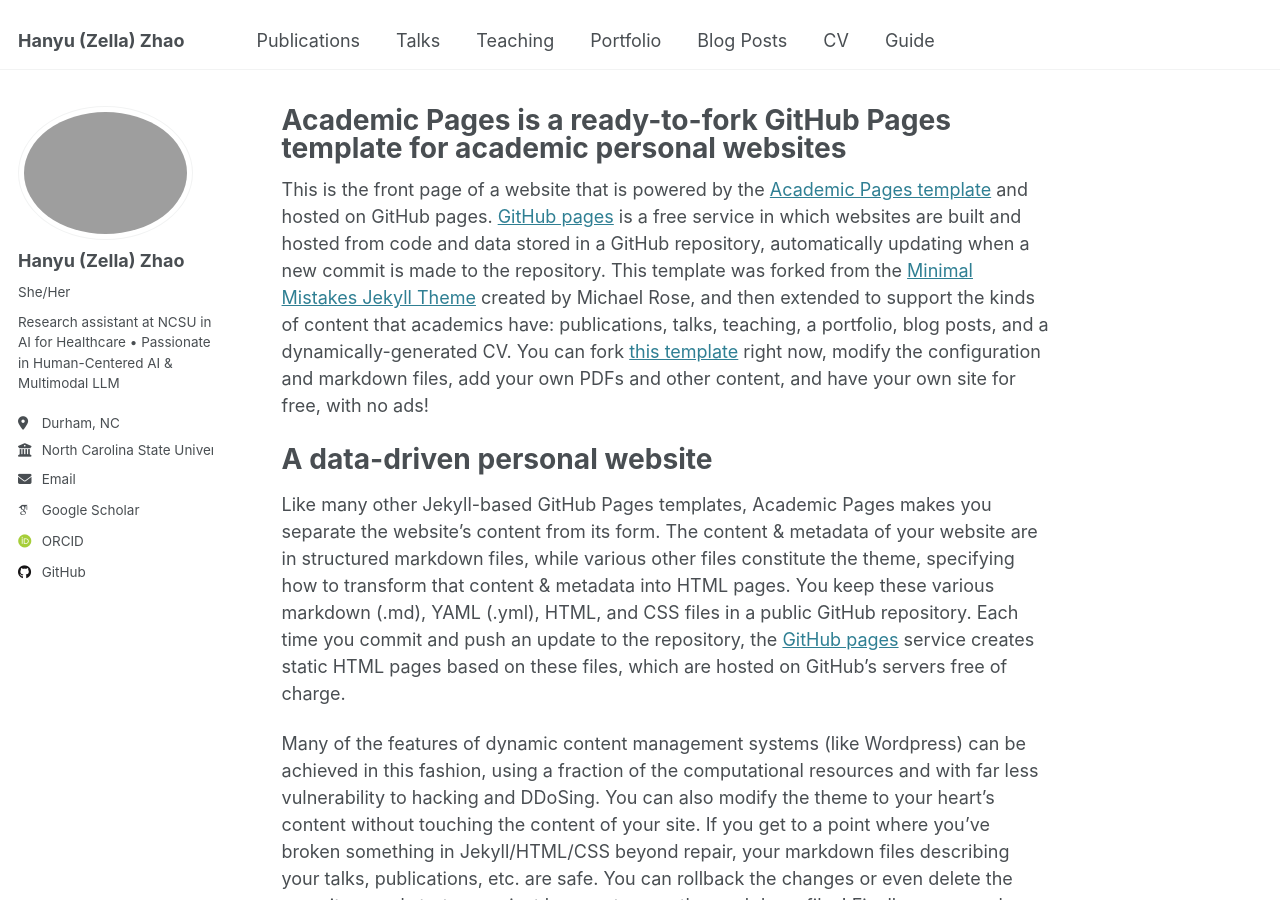
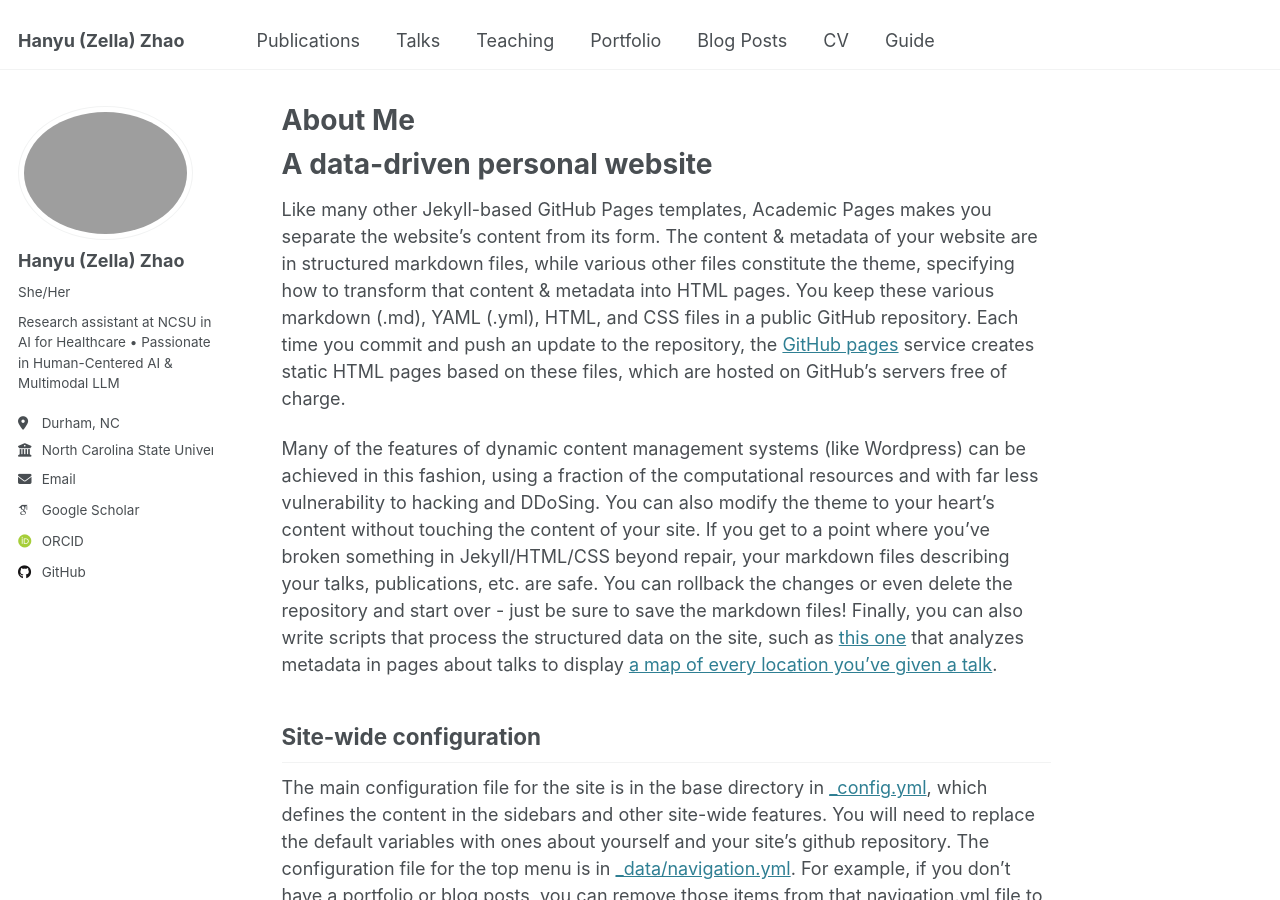
Before and after one commit to therealzella/therealzella.github.io, a Jekyll site: the page built from _pages/about.md, in a window 1280 px wide and 900 px high. Built offline with Jekyll 4.4.1, drawn with Linux system fonts in a browser that asks for light colours; some web fonts are replaced.

Commit message:
Update about.md

```diff
--- a/_pages/about.md
+++ b/_pages/about.md
@@ -1,13 +1,11 @@
 ---
 permalink: /
-title: "Academic Pages is a ready-to-fork GitHub Pages template for academic personal websites"
+title: "About Me"
 author_profile: true
 redirect_from:
   - /about/
   - /about.html
 ---
-
-This is the front page of a website that is powered by the [Academic Pages template](https://github.com/academicpages/academicpages.github.io) and hosted on GitHub pages. [GitHub pages](https://pages.github.com) is a free service in which websites are built and hosted from code and data stored in a GitHub repository, automatically updating when a new commit is made to the repository. This template was forked from the [Minimal Mistakes Jekyll Theme](https://mmistakes.github.io/minimal-mistakes/) created by Michael Rose, and then extended to support the kinds of content that academics have: publications, talks, teaching, a portfolio, blog posts, and a dynamically-generated CV. You can fork [this template](https://github.com/academicpages/academicpages.github.io) right now, modify the configuration and markdown files, add your own PDFs and other content, and have your own site for free, with no ads!
 
 A data-driven personal website
 ======
```
